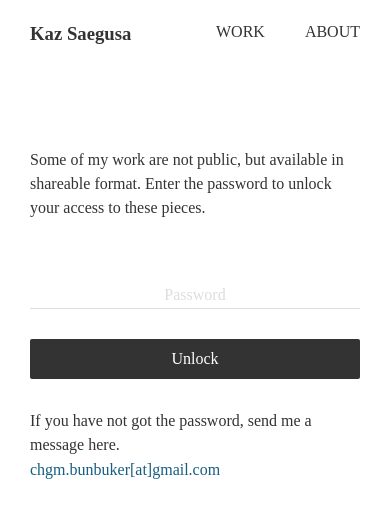
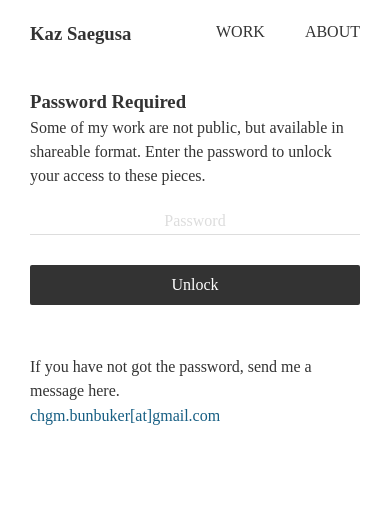
Before and after one commit to 3xx1/folio18, an Angular app: page /auth in a window 390 px wide. Shown: the top 518 px of the page. Built offline with nearby package versions, Linux system fonts and the light colour scheme; a web font is replaced by a local one; what @auth0/angular-jwt would draw is missing.

Commit message:
some style fix

```diff
--- a/src/app/modules/auth/container/auth.component.html
+++ b/src/app/modules/auth/container/auth.component.html
@@ -1,15 +1,16 @@
 <div class="auth-container">
   <!-- <p>I have a lot more work that I want to share with you. </p> -->
-  <div class="forms row">
+  <div class="row">
     <!-- Desktop -->
     <div class="d-none d-md-block col-md-7 offset-lg-1 col-lg-6">
+      <h3>Password Required</h3>
       <div class="message">
         <p>Some of my work are not public, but available in shareable format. Enter the password to unlock your access to these pieces.</p><br>
         <p>If you have not got the password, send me a message here.</p>
         <a href="mailto:chgm.bunbuker@gmail.com">chgm.bunbuker[at]gmail.com</a>
       </div>
     </div>
-    <div class="d-none d-md-block col-md-5 col-lg-4">
+    <div class="d-none d-md-block col-md-5 col-lg-4 message">
       <p [ngClass]="{'active': showError}" class="error-message">error: {{ error }}</p>
       <form (ngSubmit)="submit()">
         <div class="form-group password-field">
@@ -21,13 +22,13 @@
       </form>
     </div>
     <div class="d-none d-md-block col-md-1"></div>
-
+  </div>
+  <div class="row">
     <!-- Mobile -->
     <div class="d-xl-none d-lg-none d-md-none col-sm-8 offset-sm-2 col-xs-12">
-      <div class="message">
-        <p>Some of my work are not public, but available in shareable format. Enter the password to unlock your access to these pieces.</p>
-      </div>
-      <p [ngClass]="{'active': showError}" class="error-message error-message-mobile">error: {{ error }}</p>
+      <h3>Password Required</h3>
+      <p>Some of my work are not public, but available in shareable format. Enter the password to unlock your access to these pieces.</p>
+      <p *ngIf="showError" [ngClass]="{'active': showError}" class="error-message error-message-mobile">error: {{ error }}</p>
       <form (ngSubmit)="submit()">
         <div class="form-group password-field">
           <input type="password" placeholder="Password" name="password" class="form-control" [(ngModel)]="password" />
@@ -36,7 +37,7 @@
           <button class="btn btn-primary" type="submit">Unlock</button>
         </div>
       </form>
-      <div class="message">
+      <div class="message mobile">
         <p>If you have not got the password, send me a message here.</p>
         <a href="mailto:chgm.bunbuker@gmail.com">chgm.bunbuker[at]gmail.com</a>
       </div>
--- a/src/app/modules/auth/container/auth.component.scss
+++ b/src/app/modules/auth/container/auth.component.scss
@@ -1,10 +1,14 @@
 @import '../../../../assets/styles/colors';
 
 .auth-container {
-  padding-top: 50px;
+  padding-top: 20px;
 
   .message {
     padding: 30px 0 0 0;
+
+    &.mobile {
+      padding-top: 50px;
+    }
   }
 
   .password-field {
--- a/src/assets/styles/forms.scss
+++ b/src/assets/styles/forms.scss
@@ -21,6 +21,7 @@ input {
   font-family: 'Averia Serif Libre', cursive;
   color: $color-dark-gray;
   border: none;
+  border-radius: 0;
   border-bottom: 1px solid $color-light-gray;
   transition: border-color .25s ease;
   width: 100%;
```
